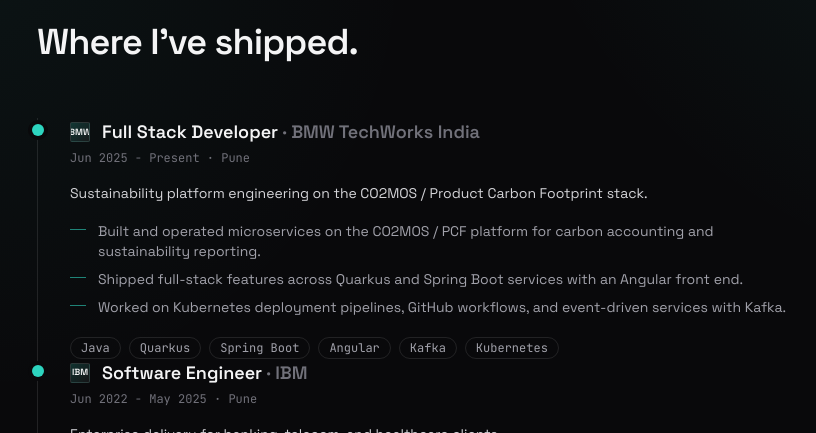
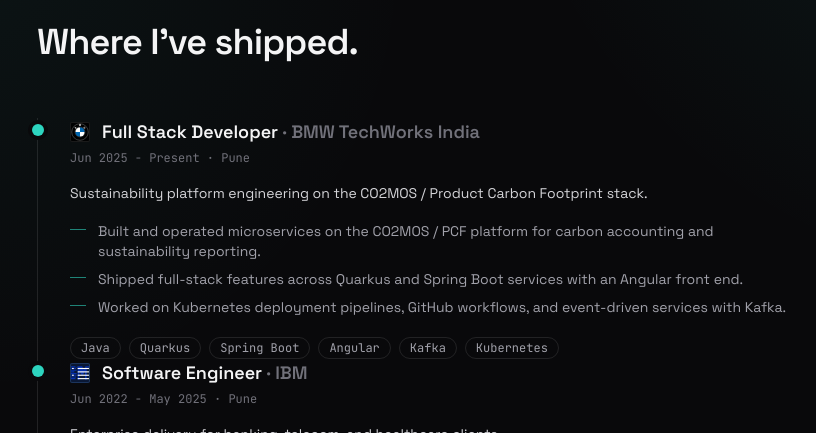
Before and after one commit to NakS15/portfolio, a Next.js app: page / in a window 1280 px wide. Shown: the part 2600-3033 px from the top of the page, without its empty margins (27-843 px from the left). Built offline with nearby package versions, Linux system fonts and the light colour scheme.

Commit message:
Polish BMW and IBM brand badges and finalize resume assets

```diff
--- a/src/components/Experience.tsx
+++ b/src/components/Experience.tsx
@@ -1,7 +1,48 @@
 "use client";
 
+import Image from "next/image";
 import Reveal from "./Reveal";
 import { site } from "@/lib/site.config";
+
+function CompanyBadge({ company }: { company: string }) {
+  const isBmw = company === "BMW TechWorks India";
+  const isIbm = company === "IBM";
+
+  if (isBmw) {
+    return (
+      <Image
+        src="/bmw-logo.svg"
+        alt="BMW"
+        width={20}
+        height={20}
+        className="h-5 w-5 shrink-0 rounded-sm border border-white/10 bg-[#000000] object-cover"
+      />
+    );
+  }
+
+  if (isIbm) {
+    return (
+      <Image
+        src="/ibm-logo.svg"
+        alt="IBM"
+        width={20}
+        height={20}
+        className="h-5 w-5 shrink-0 rounded-sm border border-blue-400/20 bg-[#0a1835] object-cover"
+      />
+    );
+  }
+
+  const initials = company.slice(0, 2).toUpperCase();
+  return (
+    <div
+      className="flex h-5 w-5 items-center justify-center overflow-hidden rounded-sm border border-white/10 bg-gradient-to-br from-slate-700/70 via-zinc-600/20 to-slate-900/80 text-[7px] font-bold tracking-[0.12em] text-zinc-100"
+      aria-label={company}
+      title={company}
+    >
+      {initials}
+    </div>
+  );
+}
 
 export default function Experience() {
   return (
@@ -22,9 +63,7 @@
               <span className="absolute -left-[6.5px] top-1.5 h-3 w-3 rounded-full bg-accent ring-4 ring-zinc-950" />
 
               <div className="flex flex-wrap items-center gap-x-3 gap-y-1">
-                <div className="flex h-5 w-5 items-center justify-center overflow-hidden rounded-sm border border-white/10 bg-gradient-to-br from-accent/20 to-white/5 text-[9px] font-semibold text-zinc-100">
-                  {job.logoText ?? job.company.slice(0, 2).toUpperCase()}
-                </div>
+                <CompanyBadge company={job.company} />
                 <h3 className="text-lg font-semibold text-zinc-100">
                   {job.role}
                   <span className="text-zinc-500"> · {job.company}</span>
```
Also changed, not shown: public/bmw-logo.svg (added), public/ibm-logo.svg (added).
